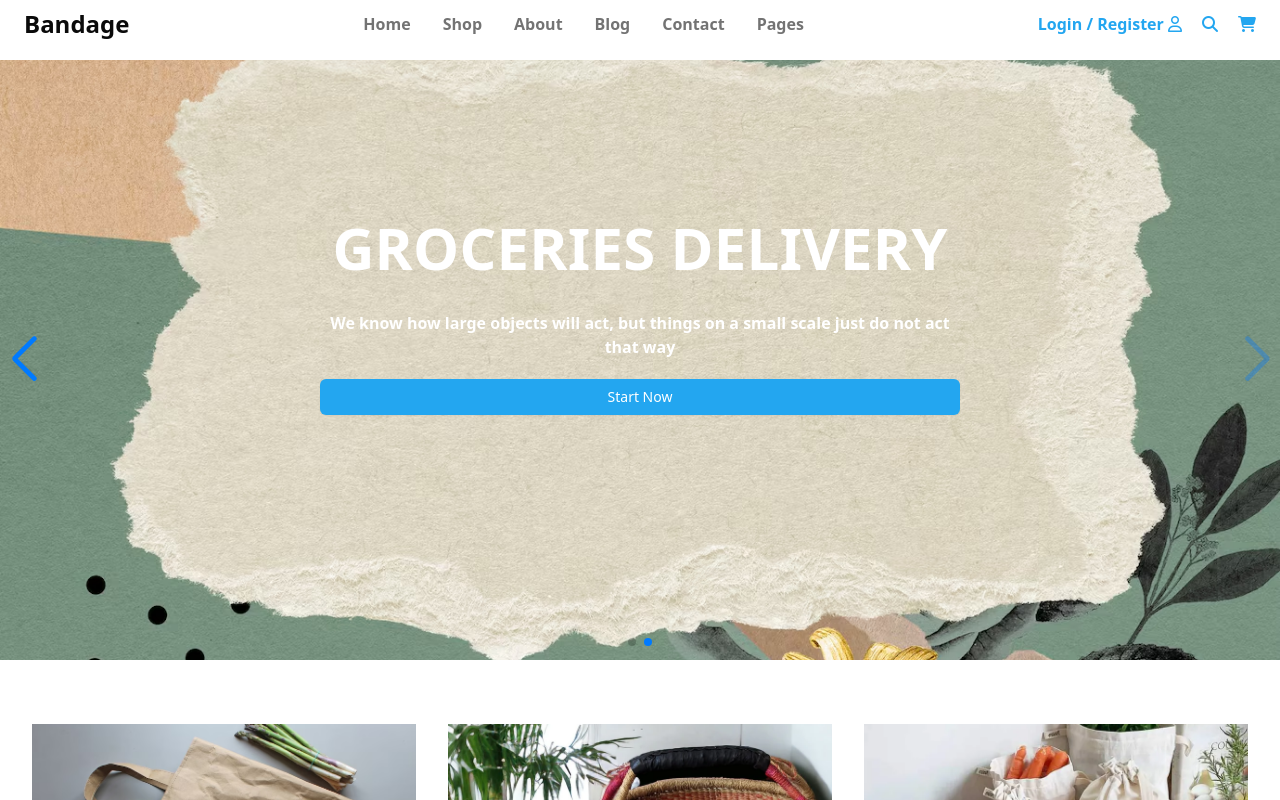
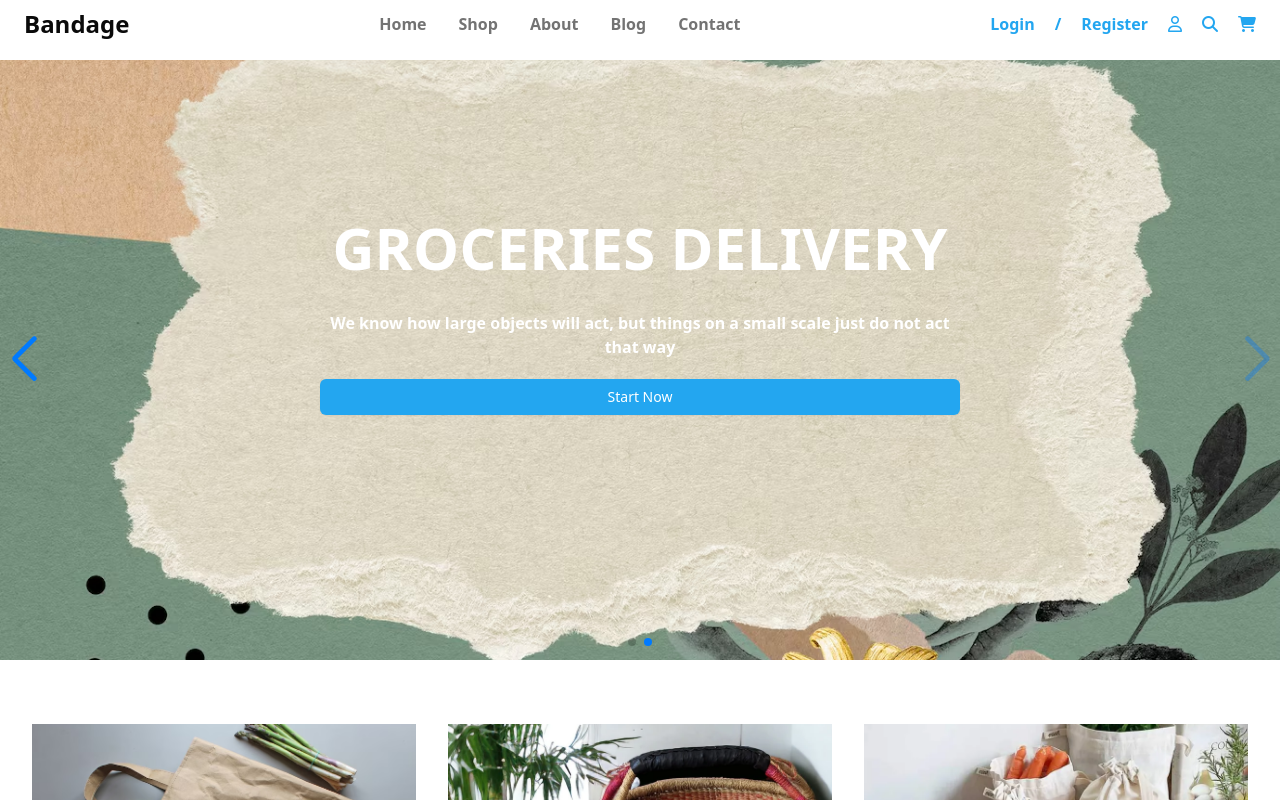
Before and after one commit to NdaTrky/my-eccomerce, a React (Vite) app: page / in a window 1280 px wide. Shown: the top 800 px of the page. Built offline with nearby package versions, Linux system fonts and the light colour scheme.

Commit message:
Update project files

```diff
--- a/package.json
+++ b/package.json
@@ -21,6 +21,7 @@
     "lucide-react": "^0.453.0",
     "react": "^18.3.1",
     "react-dom": "^18.3.1",
+    "reactn-hook-form": "^7.53.1",
     "react-redux": "^9.1.2",
     "react-router-dom": "^6.27.0",
     "react-toastify": "^10.0.6",
--- a/src/App.jsx
+++ b/src/App.jsx
@@ -12,6 +12,7 @@ import AboutPages from "./pages/AboutPages";
 import ProductDetail from "./pages/ProductDetail";
 import ContactPage from "./pages/ContactPage";
 import TeamPage from "./pages/TeamPage";
+import SignupPage from "./pages/SignupPage";
 
 //TODO : PagesContainer kullanımı olmamalı.
 function App() {
@@ -29,6 +30,7 @@ function App() {
             <Route path="/blog" element={<TeamPage />} />
             <Route path="/about" element={<AboutPages/>} />
             <Route path="/product/:id" element={<ProductDetail />} />
+            <Route path="/signup" element={<SignupPage />} />
           </Routes>
         </main>
         <Brand/>
--- /dev/null
+++ b/src/api/index.js
@@ -0,0 +1,14 @@
+import axios from 'axios';
+
+export const api = axios.create({
+  baseURL: 'https://workintech-fe-ecommerce.onrender.com' // Base URL
+});
+
+// İstek öncesi token ekleme
+api.interceptors.request.use((config) => {
+  const token = localStorage.getItem('token');
+  if (token) {
+    config.headers.Authorization = `Bearer ${token}`;
+  }
+  return config;
+});
--- a/src/components/ui/Button.jsx
+++ b/src/components/ui/Button.jsx
@@ -16,7 +16,7 @@ const buttonVariants = cva(
         outline:
           "border border-input bg-background shadow-sm hover:bg-accent hover:text-accent-foreground",
         secondary:
-          "bg-blue text-white shadow-sm hover:bg-secondary/80",
+          "bg-blue text-white shadow-sm hover:bg-secondary hover:text-black",
         ghost: "hover:bg-accent hover:text-accent-foreground",
         link: "text-primary underline-offset-4 hover:underline",
       },
--- a/src/layout/Header.jsx
+++ b/src/layout/Header.jsx
@@ -8,7 +8,6 @@ const navLinks = [
   { id: 2, to: "/about", text: "About" },
   { id: 3, to: "/blog", text: "Blog" },
   { id: 4, to: "/contact", text: "Contact" },
-  { id: 5, to: "/pages", text: "Pages" },
 ];
 
 function Header() {
@@ -19,7 +18,7 @@ function Header() {
         <div className="flex justify-between items-center">
           <Link className="text-2xl" to="/">Bandage</Link>
           <div className="flex items-center gap-5">
-            <Link to="#"><i className="fa-regular fa-user"></i></Link>
+           <Link to="/login">Login</Link> / <Link to="/register">Register</Link>
             <Link to="#"><i className="fa-solid fa-magnifying-glass"></i></Link>
             <Link to="#"><i className="fa-solid fa-cart-shopping"></i></Link>
             <Link to="#"><i className="fa-solid fa-bars"></i></Link>
@@ -49,10 +48,11 @@ function Header() {
           ))}
         </ul>
         <div className="text-blue flex items-center gap-5">
-          <Link to="#">Login / Register <i className="fa-regular fa-user"></i></Link>
-          <Link to="#"><i className="fa-solid fa-magnifying-glass"></i></Link>
-          <Link to="#"><i className="fa-solid fa-cart-shopping"></i></Link>
-        </div>
+  <Link to="/login">Login</Link> / <Link to="/signup">Register</Link>
+  <Link to="#"><i className="fa-regular fa-user"></i></Link>
+  <Link to="#"><i className="fa-solid fa-magnifying-glass"></i></Link>
+  <Link to="#"><i className="fa-solid fa-cart-shopping"></i></Link>
+</div>
       </div>
     </header>
   );
--- a/src/store.js
+++ b/src/store.js
@@ -1,6 +1,6 @@
 import { legacy_createStore as createStore, applyMiddleware } from "redux";
 import { thunk } from "redux-thunk";
-import rootReducer from "./reducers";
+import rootReducer from "./reducers"; // Reducer'larınızı buradan içe aktarın
 
 const store = createStore(rootReducer, applyMiddleware(thunk));
 
```
Also changed, not shown: 1 other file (tests, documents, lock files or other folders).
